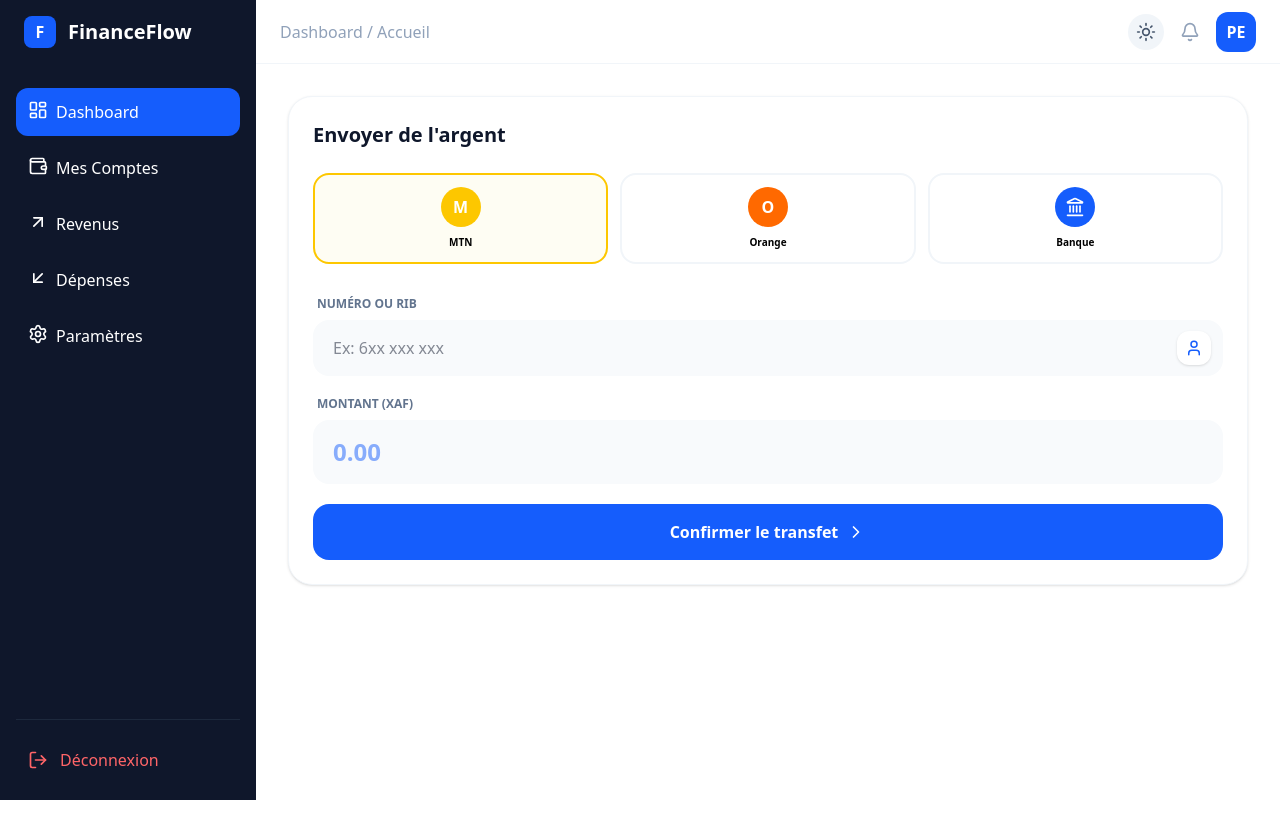
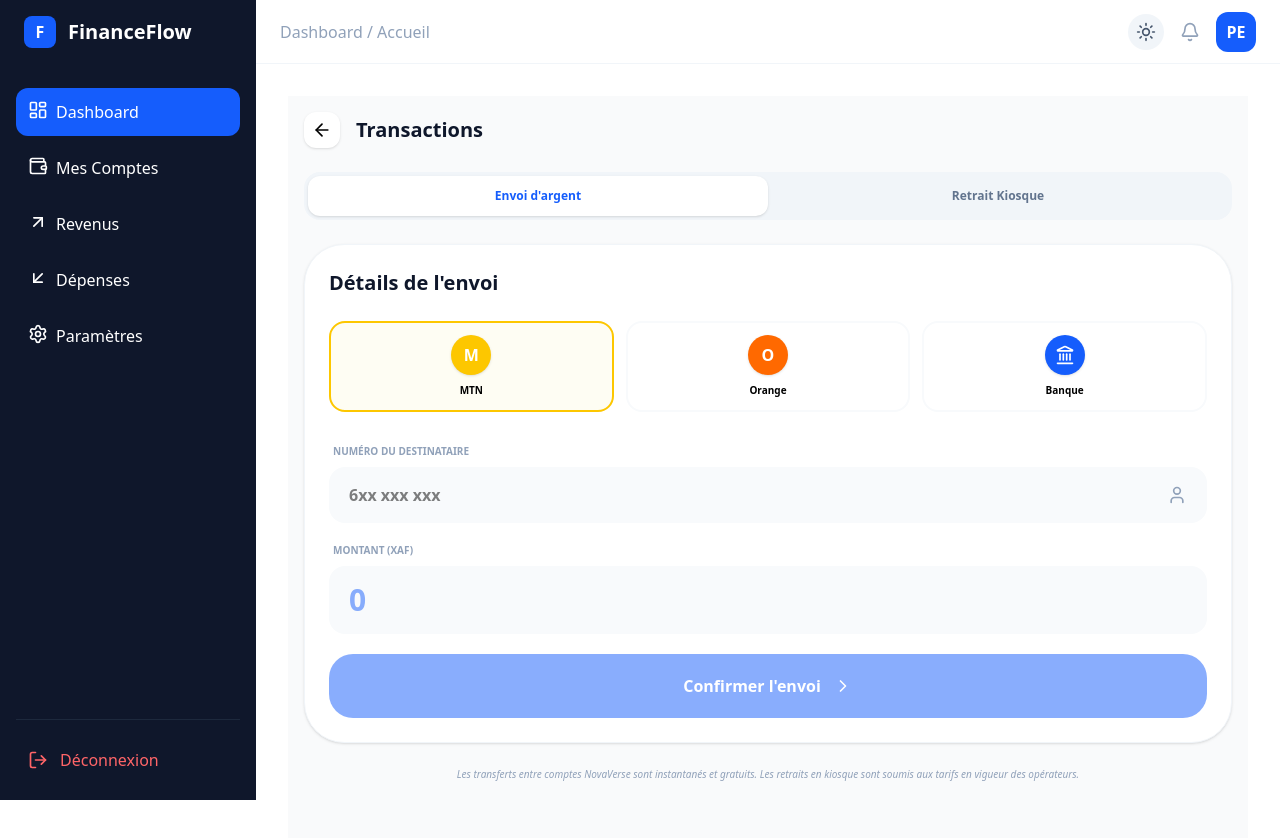
Before and after one commit to atedesi22/FinanceFlow-Dashboard, a React (Vite) app: page /transfert in a window 1280 px wide. Shown: the top 838 px of the page. Before the commit the page ends 800 px from the top, so only its background shows below. Built offline with nearby package versions, Linux system fonts and the light colour scheme.

Commit message:
transfert & code marchand section

```diff
--- a/src/components/TransferForm.jsx
+++ b/src/components/TransferForm.jsx
@@ -1,139 +1,150 @@
 import { useEffect, useState } from 'react';
-import { Send, Smartphone, Landmark, ChevronRight, CheckCircle2, Loader2 } from 'lucide-react';
+import { Landmark, ChevronRight, CheckCircle2, Loader2, User, Store, Smartphone, ShieldCheck } from 'lucide-react';
 import { useLocation } from 'react-router-dom';
 
 const TransferForm = () => {
-  const [method, setMethod] = useState('momo'); // momo, om, bank
+  const [type, setType] = useState('send'); // 'send' ou 'withdraw' (Retrait)
+  const [method, setMethod] = useState('momo');
   const [showSuccess, setShowSuccess] = useState(false);
   const [loading, setLoading] = useState(false);
-
-  const handleTransfert = () => {
-    setLoading(true);
-    // Simulation d'un delai de reseau de 3sec
-    setTimeout(()=>{
-      setLoading(false);
-      setShowSuccess(true);
-    }, 3000);
-  }
+  const [recipient, setRecipient] = useState("");
+  const [amount, setAmount] = useState("");
 
   const location = useLocation();
-  const [recipient, setRecipient] = useState("");
 
   useEffect(() => {
-    // Si on vient d'un clic sur QuickSend, on remplit le champ
     if (location.state && location.state.recipientName) {
       setRecipient(location.state.recipientName);
     }
   }, [location.state]);
 
+  const handleTransfert = () => {
+    setLoading(true);
+    setTimeout(() => {
+      setLoading(false);
+      setShowSuccess(true);
+    }, 2000);
+  };
 
   return (
     <>
-      <div className="bg-white dark:bg-slate-800 rounded-3xl p-6 shadow-sm border border-slate-100 dark:border-slate-700">
-        <h3 className="text-xl font-bold text-slate-900 dark:text-white mb-6">Envoyer de l'argent</h3>
+      {/* Switcher Envoi / Retrait */}
+      <div className="flex bg-slate-100 dark:bg-slate-900 p-1 rounded-2xl mb-6">
+        <button
+          onClick={() => setType('send')}
+          className={`flex-1 py-3 rounded-xl font-bold text-xs transition-all ${type === 'send' ? 'bg-white dark:bg-slate-800 text-blue-600 shadow-sm' : 'text-slate-500'}`}
+        >
+          Envoi d'argent
+        </button>
+        <button
+          onClick={() => setType('withdraw')}
+          className={`flex-1 py-3 rounded-xl font-bold text-xs transition-all ${type === 'withdraw' ? 'bg-white dark:bg-slate-800 text-blue-600 shadow-sm' : 'text-slate-500'}`}
+        >
+          Retrait Kiosque
+        </button>
+      </div>
 
-        {/* Sélecteur de méthode */}
+      <div className="bg-white dark:bg-slate-800 rounded-[2.5rem] p-6 shadow-sm border border-slate-100 dark:border-slate-700">
+        <div className="flex items-center justify-between mb-6">
+          <h3 className="text-xl font-bold text-slate-900 dark:text-white">
+            {type === 'send' ? 'Détails de l\'envoi' : 'Code Marchand'}
+          </h3>
+          {type === 'withdraw' && (
+            <span className="bg-blue-50 text-blue-600 text-[10px] px-3 py-1 rounded-full font-bold flex items-center gap-1">
+               <ShieldCheck size={12} /> Sécurisé
+            </span>
+          )}
+        </div>
+
+        {/* Sélecteur de méthode (MoMo / OM / Bank) */}
         <div className="grid grid-cols-3 gap-3 mb-8">
           <button
             onClick={() => setMethod('momo')}
-            className={`flex flex-col items-center p-3 rounded-2xl border-2 transition-all ${method === 'momo' ? 'border-yellow-400 bg-yellow-50/50' : 'border-slate-100'}`}
+            className={`flex flex-col items-center p-3 rounded-2xl border-2 transition-all ${method === 'momo' ? 'border-yellow-400 bg-yellow-50/50' : 'border-slate-50'}`}
           >
-            <div className="w-10 h-10 bg-yellow-400 rounded-full flex items-center justify-center text-white font-bold mb-2">M</div>
+            <div className="w-10 h-10 bg-yellow-400 rounded-full flex items-center justify-center text-white font-bold mb-2 shadow-sm">M</div>
             <span className="text-[10px] font-bold">MTN</span>
           </button>
           <button
             onClick={() => setMethod('om')}
-            className={`flex flex-col items-center p-3 rounded-2xl border-2 transition-all ${method === 'om' ? 'border-orange-500 bg-orange-50/50' : 'border-slate-100'}`}
+            className={`flex flex-col items-center p-3 rounded-2xl border-2 transition-all ${method === 'om' ? 'border-orange-500 bg-orange-50/50' : 'border-slate-50'}`}
           >
-            <div className="w-10 h-10 bg-orange-500 rounded-full flex items-center justify-center text-white font-bold mb-2">O</div>
+            <div className="w-10 h-10 bg-orange-500 rounded-full flex items-center justify-center text-white font-bold mb-2 shadow-sm">O</div>
             <span className="text-[10px] font-bold">Orange</span>
           </button>
           <button
             onClick={() => setMethod('bank')}
-            className={`flex flex-col items-center p-3 rounded-2xl border-2 transition-all ${method === 'bank' ? 'border-blue-600 bg-blue-50/50' : 'border-slate-100'}`}
+            className={`flex flex-col items-center p-3 rounded-2xl border-2 transition-all ${method === 'bank' ? 'border-blue-600 bg-blue-50/50' : 'border-slate-50'}`}
           >
-            <div className="w-10 h-10 bg-blue-600 rounded-full flex items-center justify-center text-white mb-2"><Landmark size={20}/></div>
+            <div className="w-10 h-10 bg-blue-600 rounded-full flex items-center justify-center text-white mb-2 shadow-sm"><Landmark size={20}/></div>
             <span className="text-[10px] font-bold">Banque</span>
           </button>
         </div>
 
         {/* Formulaire dynamique */}
-        <form className="space-y-5" onSubmit={(e) => e.preventDefault()}>
+        <div className="space-y-5">
           <div>
-            <label className="block text-xs font-semibold text-slate-500 uppercase ml-1 mb-2">Numéro ou RIB</label>
+            <label className="block text-[10px] font-bold text-slate-400 uppercase ml-1 mb-2">
+              {type === 'send' ? (method === 'bank' ? 'RIB Bancaire' : 'Numéro du destinataire') : 'Code Agent / Marchand'}
+            </label>
             <div className="relative">
               <input
                 type="text"
                 value={recipient}
                 onChange={(e) => setRecipient(e.target.value)}
-                placeholder={method === 'bank' ? "Ex: CM21 10001..." : "Ex: 6xx xxx xxx"}
-                className="w-full bg-slate-50 dark:bg-slate-900 border-none rounded-2xl py-4 px-5 focus:ring-2 focus:ring-blue-500 outline-none transition-all text-slate-900 dark:text-white"
+                placeholder={type === 'send' ? (method === 'bank' ? "CM21 10001..." : "6xx xxx xxx") : "Entrez le code du kiosque"}
+                className="w-full bg-slate-50 dark:bg-slate-900 border-none rounded-2xl py-4 px-5 focus:ring-2 focus:ring-blue-500 outline-none transition-all font-bold"
               />
-              <button className="absolute right-3 top-1/2 -translate-y-1/2 p-2 bg-white dark:bg-slate-800 rounded-xl shadow-sm text-blue-600">
-                <User size={18} />
-              </button>
+              <div className="absolute right-3 top-1/2 -translate-y-1/2 p-2 text-slate-400">
+                {type === 'send' ? <User size={20} /> : <Store size={20} />}
+              </div>
             </div>
           </div>
 
           <div>
-            <label className="block text-xs font-semibold text-slate-500 uppercase ml-1 mb-2">Montant (XAF)</label>
+            <label className="block text-[10px] font-bold text-slate-400 uppercase ml-1 mb-2">Montant (XAF)</label>
             <input
               type="number"
-              placeholder="0.00"
-              className="w-full bg-slate-50 dark:bg-slate-900 border-none rounded-2xl py-4 px-5 text-2xl font-bold text-blue-600 outline-none"
+              value={amount}
+              onChange={(e) => setAmount(e.target.value)}
+              placeholder="0"
+              className="w-full bg-slate-50 dark:bg-slate-900 border-none rounded-2xl py-4 px-5 text-3xl font-black text-blue-600 outline-none"
             />
           </div>
 
           <button
             onClick={handleTransfert}
-          disabled={loading}
-          className='w-full bg-blue-600 text-white font-bold py-4 rounded-2xl flex items-center justify-center gap-2'
+            disabled={loading || !amount || !recipient}
+            className='w-full bg-blue-600 hover:bg-blue-700 text-white font-bold py-5 rounded-[1.5rem] flex items-center justify-center gap-3 transition-all shadow-lg shadow-blue-100 disabled:opacity-50 disabled:shadow-none'
           >
-          {loading ? <Loader2 className='animate-spin'/> : 'Confirmer le transfet'}
-          <ChevronRight size={20} className="group-hover:translate-x-1 transition-transform" />
+            {loading ? <Loader2 className='animate-spin'/> : (type === 'send' ? 'Confirmer l\'envoi' : 'Lancer le retrait')}
+            {!loading && <ChevronRight size={20} />}
           </button>
-
-          {/* <button className="w-full bg-blue-600 hover:bg-blue-700 text-white font-bold py-4 rounded-2xl shadow-lg shadow-blue-200 dark:shadow-none transition-all flex items-center justify-center gap-2 group">
-            <span>Confirmer le transfert</span>
-            <ChevronRight size={20} className="group-hover:translate-x-1 transition-transform" />
-          </button> */}
-        </form>
+        </div>
       </div>
 
-      <div className='relative'>
-        {/* <button
-          onClick={handleTransfert}
-          disabled={loading}
-          className='w-full bg-blue-600 text-white font-bold py-4 rounded-2xl flex items-center justify-center gap-2'
-        >
-          {loading ? <Loader2 className='animate-spin'/> : 'Confirmer le transfet'}
-        </button> */}
+      {/* Modal de Succès */}
       {showSuccess && (
-          <div className='fixed inset-0 bg-slate-900/60 backdrop-blur-sm z-[100] flex items-center p-4 justify-center'>
-            <div className='bg-white dark:bg-slate-800 rounded-[32px] p-8 max-w-sm w-full text-center shadow-2xl scale-in-center'>
-              <div className='w-20 h-20 bg-emerald-100 text-emerald-500 rounded-full flex items-center justify-center mx-auto mb-6'>
-                <CheckCircle2 size={48}/>
+        <div className='fixed inset-0 bg-slate-900/80 backdrop-blur-md z-[100] flex items-center p-4 justify-center'>
+          <div className='bg-white dark:bg-slate-800 rounded-[40px] p-8 max-w-sm w-full text-center shadow-2xl'>
+            <div className='w-24 h-24 bg-emerald-100 text-emerald-500 rounded-full flex items-center justify-center mx-auto mb-6'>
+              <CheckCircle2 size={56}/>
             </div>
-              <h3 className='text-2xl font-bold text-slate-900 dark:text-white mb-2'>Transfert réussi !</h3>
-              <p className='text-slate-500 dark:text-slate-400 mb-8'>Votre transfert de 50 000 XAF a été envoyé avec succès.</p>
+            <h3 className='text-2xl font-black text-slate-900 dark:text-white mb-2'>
+               {type === 'send' ? 'Envoi réussi !' : 'Retrait prêt !'}
+            </h3>
+            <p className='text-slate-500 dark:text-slate-400 mb-8'>
+              Votre transaction de <span className="font-bold text-slate-900 dark:text-white">{amount} XAF</span> a été traitée par NovaVerse.
+            </p>
             <button
-                onClick={()=> setShowSuccess(false)}
-                className='w-full py-4 bg-slate-100 dark:bg-slate-700 text-slate-900 dark:text-white font-bold rounded-2xl'
-              >Fermer</button>
+              onClick={()=> { setShowSuccess(false); setAmount(""); setRecipient(""); }}
+              className='w-full py-4 bg-slate-900 dark:bg-slate-100 text-white dark:text-slate-900 font-bold rounded-2xl'
+            >Terminer</button>
           </div>
         </div>
-        )
-
-
-        }
-      </div>
+      )}
     </>
-
-
   );
 };
 
-// Petit composant User rapide pour l'icône de contact
-const User = ({size}) => <svg width={size} height={size} viewBox="0 0 24 24" fill="none" stroke="currentColor" strokeWidth="2" strokeLinecap="round" strokeLinejoin="round"><path d="M19 21v-2a4 4 0 0 0-4-4H9a4 4 0 0 0-4 4v2"/><circle cx="12" cy="7" r="4"/></svg>;
-
 export default TransferForm;
--- a/src/pages/Transfer.jsx
+++ b/src/pages/Transfer.jsx
@@ -1,12 +1,33 @@
-import TransferForm from "../components/TransferForm"
+import React from 'react';
+import TransferForm from '../components/TransferForm'; // Assure-toi que le chemin est correct
+import { ArrowLeft } from 'lucide-react';
+import { useNavigate } from 'react-router-dom';
 
+const Transfer = () => {
+  const navigate = useNavigate();
 
-const Transfer = () =>{
-    return(
-        <>
-            <TransferForm/>
-        </>
-    )
-}
+  return (
+    <div className="p-4 bg-gray-50 dark:bg-slate-900 min-h-screen pb-24">
+      {/* Header de la page */}
+      <div className="flex items-center gap-4 mb-6">
+        <button
+          onClick={() => navigate(-1)}
+          className="p-2 bg-white dark:bg-slate-800 rounded-xl shadow-sm"
+        >
+          <ArrowLeft size={20} />
+        </button>
+        <h1 className="text-xl font-bold text-slate-900 dark:text-white">Transactions</h1>
+      </div>
+
+      {/* Appel du formulaire fusionné */}
+      <TransferForm />
+
+      {/* Petit texte d'info NovaVerse sous le formulaire */}
+      <p className="mt-6 text-[10px] text-center text-slate-400 font-medium px-8 italic">
+        Les transferts entre comptes NovaVerse sont instantanés et gratuits. Les retraits en kiosque sont soumis aux tarifs en vigueur des opérateurs.
+      </p>
+    </div>
+  );
+};
 
 export default Transfer;
```
Lines whose indentation alone changed are shown as unchanged.
